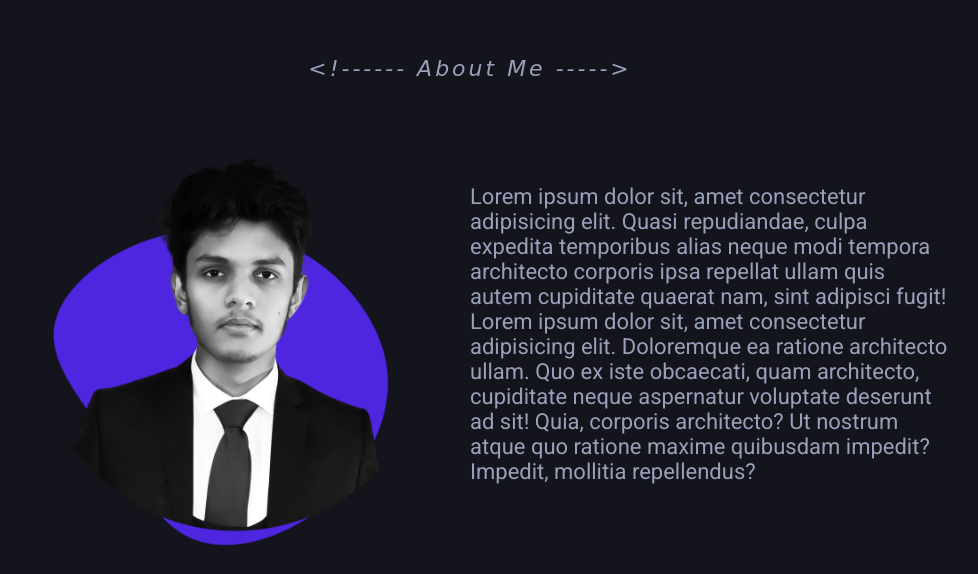
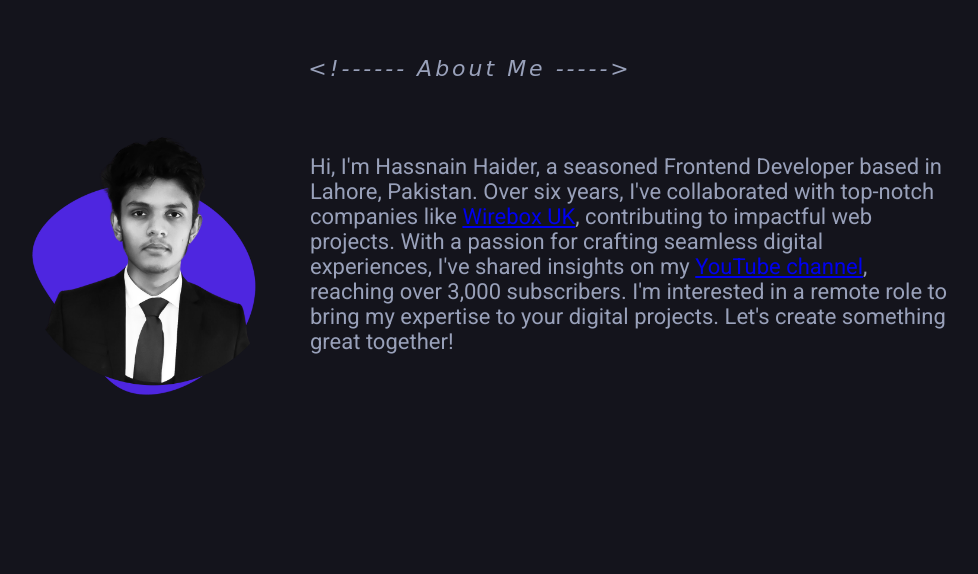
Before and after one commit to hass-nain/hass-nain.github.io, a plain HTML site: page index.html in a window 1280 px wide. Shown: the part 737-1311 px from the top of the page, without its empty margins (170-1148 px from the left). After the commit the page ends 1151 px from the top, so only its background shows below. Drawn offline with nearby package versions, Linux system fonts and the light colour scheme; a web font is replaced by a local one.

Commit message:
Update index.html

```diff
--- a/index.html
+++ b/index.html
@@ -33,7 +33,7 @@
             >
           </li>
           <li class="menu-item">
-            <a href="#"
+            <a href="#about"
               ><span class="hover-effect"><</span> About me
               <span class="hover-effect">/></span></a
             >
@@ -54,7 +54,7 @@
       <h1>Hassnain Haider</h1>
       <h3>Experienced Frontend Developer</h3>
       <div class="flex">
-        <a href="#" class="btn">About me</a>
+        <a href="#about" class="btn">About me</a>
         <a href="#" class="btn btn-outline">Contact</a>
       </div>
     </section>
@@ -71,20 +71,23 @@
             src="assets/img/hassnain.png"
             class="drag-none"
             alt="Hassnain Haider"
-            width="480"
+            width="320"
           />
 
           <div class="about-text">
-            <p class="section-text">
-              Lorem ipsum dolor sit, amet consectetur adipisicing elit. Quasi
-              repudiandae, culpa expedita temporibus alias neque modi tempora
-              architecto corporis ipsa repellat ullam quis autem cupiditate
-              quaerat nam, sint adipisci fugit! Lorem ipsum dolor sit, amet
-              consectetur adipisicing elit. Doloremque ea ratione architecto
-              ullam. Quo ex iste obcaecati, quam architecto, cupiditate neque
-              aspernatur voluptate deserunt ad sit! Quia, corporis architecto?
-              Ut nostrum atque quo ratione maxime quibusdam impedit? Impedit,
-              mollitia repellendus?
+            <p class="section-text mt-5">
+              Hi, I'm Hassnain Haider, a seasoned Frontend Developer based in
+              Lahore, Pakistan. Over six years, I've collaborated with top-notch
+              companies like
+              <a href="https://wirebox.co.uk" target="_blank" class="btn-link"
+                >Wirebox UK</a
+              >, contributing to impactful web projects. With a passion for
+              crafting seamless digital experiences, I've shared insights on my
+              <a href="https://bit.ly/40OFZAs" target="_blank" class="btn-link"
+                >YouTube channel</a
+              >, reaching over 3,000 subscribers. I'm interested in a remote
+              role to bring my expertise to your digital projects. Let's create
+              something great together!
             </p>
           </div>
         </div>
```
